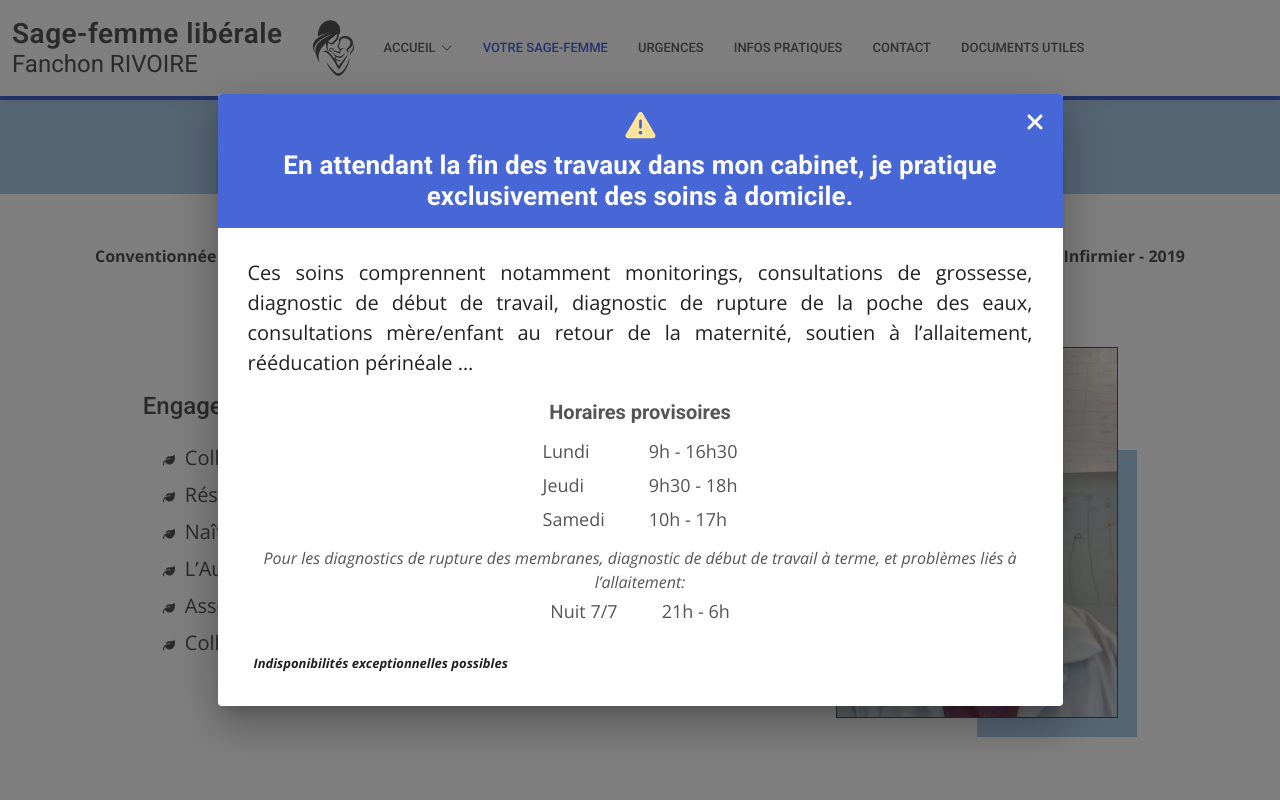
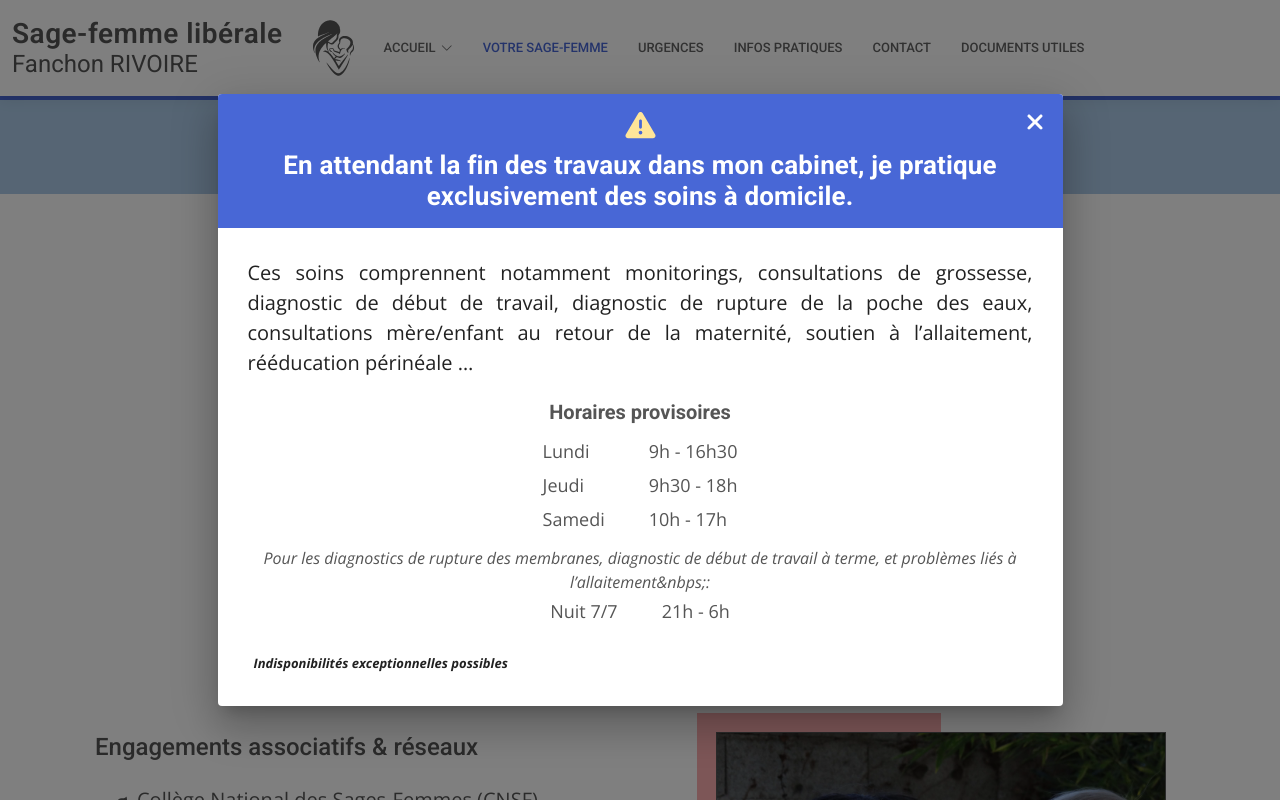
Before and after one commit to chickentuna/sagefemme-croixdoc, a React (Create React App) app: page /a-propos in a window 1280 px wide. Shown: the top 800 px of the page. Built offline with nearby package versions, Linux system fonts and the light colour scheme.

Commit message:
can you believe im married to this woman

```diff
--- a/src/react/Header.tsx
+++ b/src/react/Header.tsx
@@ -32,7 +32,7 @@ export function Header () {
     { label: 'Documents utiles', to: '/documents-utiles' }
   ]
 
-  // TODO: SEO stuff like sitemap?
+  // TODO: SEO stuff like sitemap and server side rendering?
 
   const selectedTab = {
     '/quand-aller-aux-urgences': '/urgences',
--- a/src/react/interactive/TempPopup.tsx
+++ b/src/react/interactive/TempPopup.tsx
@@ -78,13 +78,7 @@ const useStyle = createUseStyles({
   }
 })
 
-if (location.pathname.length > 1 && location.pathname.endsWith('/')) {
-  location.replace(location.pathname.slice(0, location.pathname.length - 1))
-}
-
-// TODO: domain & emails
-
-export default function App () {
+function TempPopup () {
   const classes = useStyle()
 
   const [showPopup, setShowPopup] = useState(true)
@@ -150,7 +144,7 @@ export default function App () {
               </table>
               <em>
                 Pour les diagnostics de rupture des membranes,
-                diagnostic de début de travail à terme, et problèmes liés à l’allaitement:
+                diagnostic de début de travail à terme, et problèmes liés à l’allaitement&nbps;:
               </em>
               <table>
                 <tbody>
@@ -171,3 +165,5 @@ export default function App () {
     </Dialog>
   )
 }
+
+export default React.memo(TempPopup)
--- a/src/react/pages/About.tsx
+++ b/src/react/pages/About.tsx
@@ -1,3 +1,4 @@
+import { faGraduationCap } from '@fortawesome/free-solid-svg-icons'
 import React from 'react'
 import { createUseStyles } from 'react-jss'
 import ContentBlock from '../components/ContentBlock'
@@ -44,15 +45,28 @@ function About () {
       <div className={classes.content}>
 
         <div className={classes.blocks}>
-          <div className={classes.qualifications}>
+          {/* <div className={classes.qualifications}>
             <div>Conventionnée secteur 1</div>
             <Dash />
             <div>Diplôme d’Etat de Sage-Femme&nbsp;-&nbsp;2015</div>
             <Dash />
             <div>Diplôme d’Etat d’Infirmier&nbsp;-&nbsp;2019</div>
-          </div>
+          </div> */}
           <ContentBlock
             imageUrl='images/portrait.jpg'
+            flip
+          >
+            <h4>Fanchon RIVOIRE</h4>
+            <List icon={faGraduationCap}>
+              <li>Conventionnée secteur 1</li>
+              <li>Diplôme d’Etat de Sage-Femme&nbsp;-&nbsp;2015</li>
+              <li>Diplôme d’Etat d’Infirmier&nbsp;-&nbsp;2019</li>
+            </List>
+
+          </ContentBlock>
+          <ContentBlock
+            imageUrl='images/mother.jpeg'
+            landscape
           >
             <h4>Engagements associatifs & réseaux</h4>
             <List>
--- a/src/react/pages/Pnp.tsx
+++ b/src/react/pages/Pnp.tsx
@@ -78,7 +78,7 @@ function Pnp () {
                       Accueil à la maternité, déroulement du travail, concilier projet de naissance et contraintes médicales,
                       s’approprier son accouchement, péridurale, césarienne en cours de travail&nbsp;…
                       <br /> Gestion du stress et de la douleur. Comment préparer un accouchement naturel&nbsp;?
-                      <br />+ Exercices de respiration&nbsp;/&nbsp;relaxation, notions de massage&nbsp;/&nbsp;postures, exercices de Yoga prénatal.
+                      <br />+ Exercices de respiration/relaxation, notions de massage/postures, exercices de Yoga prénatal.
                     </>
                   )
                 }, {
@@ -87,7 +87,7 @@ function Pnp () {
                     <>
                       Circonstances, techniques de poussées, positions physiologiques d’accouchement, chemin parcouru par bébé,
                       déchirures périnéales et épisiotomie, rôle du partenaire, accueil de bébé, peau à peau, tétée d’accueil, post-partum immédiat.
-                      Déroulement d’une césarienne et post partum immédiat en cas de césarienne. Exercices de respiration&nbsp;/&nbsp;relaxation, exercices de Yoga prénatal.
+                      Déroulement d’une césarienne et post partum immédiat en cas de césarienne. Exercices de respiration/relaxation, exercices de Yoga prénatal.
                     </>
                   )
                 }, {
@@ -105,7 +105,7 @@ function Pnp () {
                     <>
                       Que sait faire un foetus&nbsp;? Un nouveau-né&nbsp;? Comment perçoit-il le monde&nbsp;? Développement sensoriel&nbsp;:
                       Que peut-il voir&nbsp;? Entendre&nbsp;? Sentir&nbsp;? Comment interagir avec un nouveau-né&nbsp;?
-                      Quelles activités partager avec lui&nbsp;? Besoins physiques et affectifs du nouveau-né et du nourrisson, rythmes sommeil&nbsp;/&nbsp;éveil,
+                      Quelles activités partager avec lui&nbsp;? Besoins physiques et affectifs du nouveau-né et du nourrisson, rythmes sommeil/éveil,
                       portage, cocooning, bienfaits du massage bébé. Concilier les besoins et le bien-être de bébé avec ceux des parents.
                       Exercices de respiration/relaxation, de Yoga prénatal.
                     </>
--- a/src/react/pages/Reeducation.tsx
+++ b/src/react/pages/Reeducation.tsx
@@ -68,7 +68,7 @@ function Reeducation () {
             landscape
           >
             <h4>Dans un second temps</h4>
-            <p>Une fois les exercices de contraction du plancer pelvien maîtrisés, la suite de la rééducation se fait sur tapis et/ou sur ballon,
+            <p>Une fois les exercices de contraction du plancher pelvien maîtrisés, la suite de la rééducation se fait sur tapis et/ou sur ballon,
               éventuellement couplés à des exercices de Yoga post-natal, afin d’apprendre à les intégrer dans la vie quotidienne.
             </p>
             <FontAwesomeIcon icon={faRightLong} />{' '}Éducation à l’auto-rééducation à domicile pour le maintien du tonus périnéal dans le temps, intégration des exercices à une routine.
```
